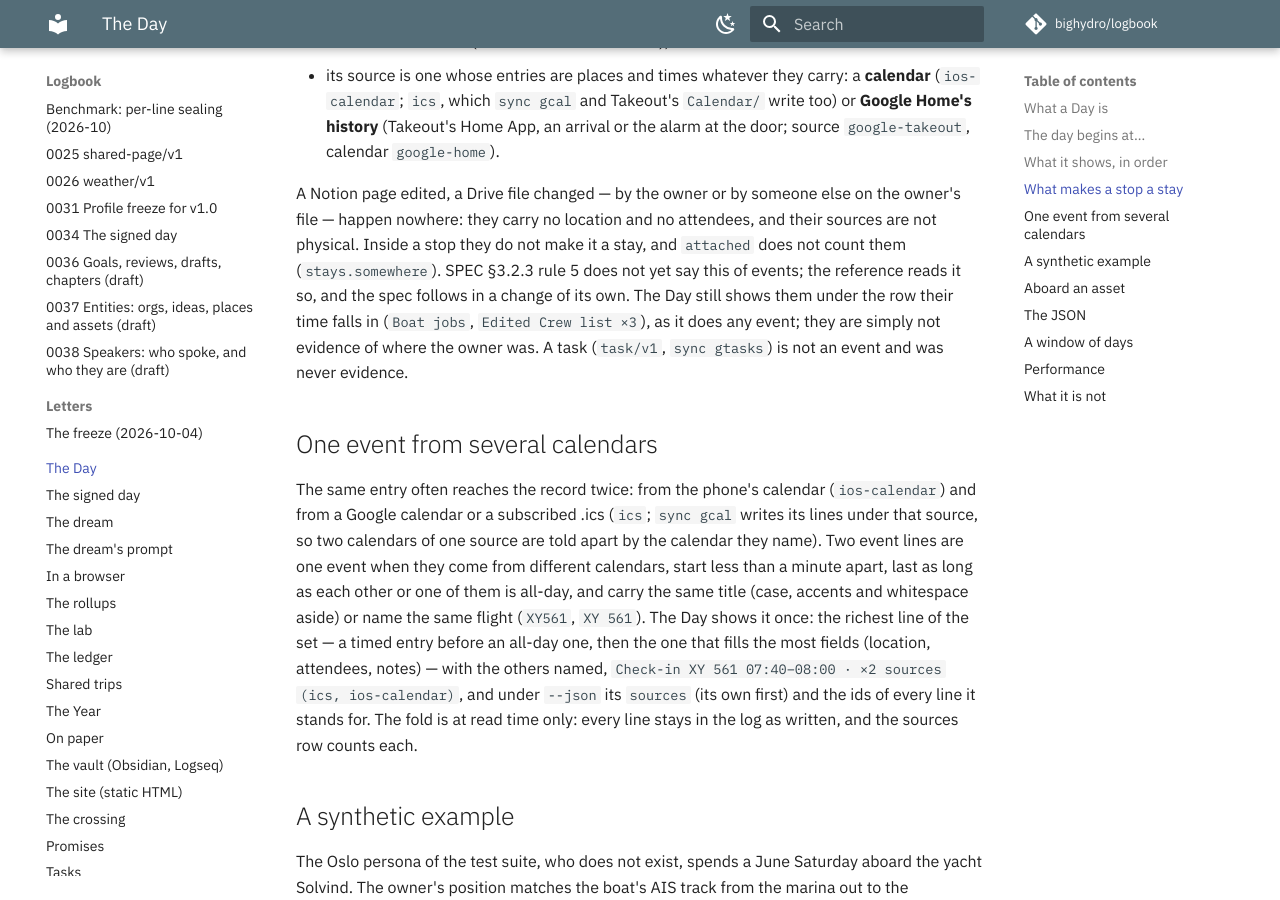
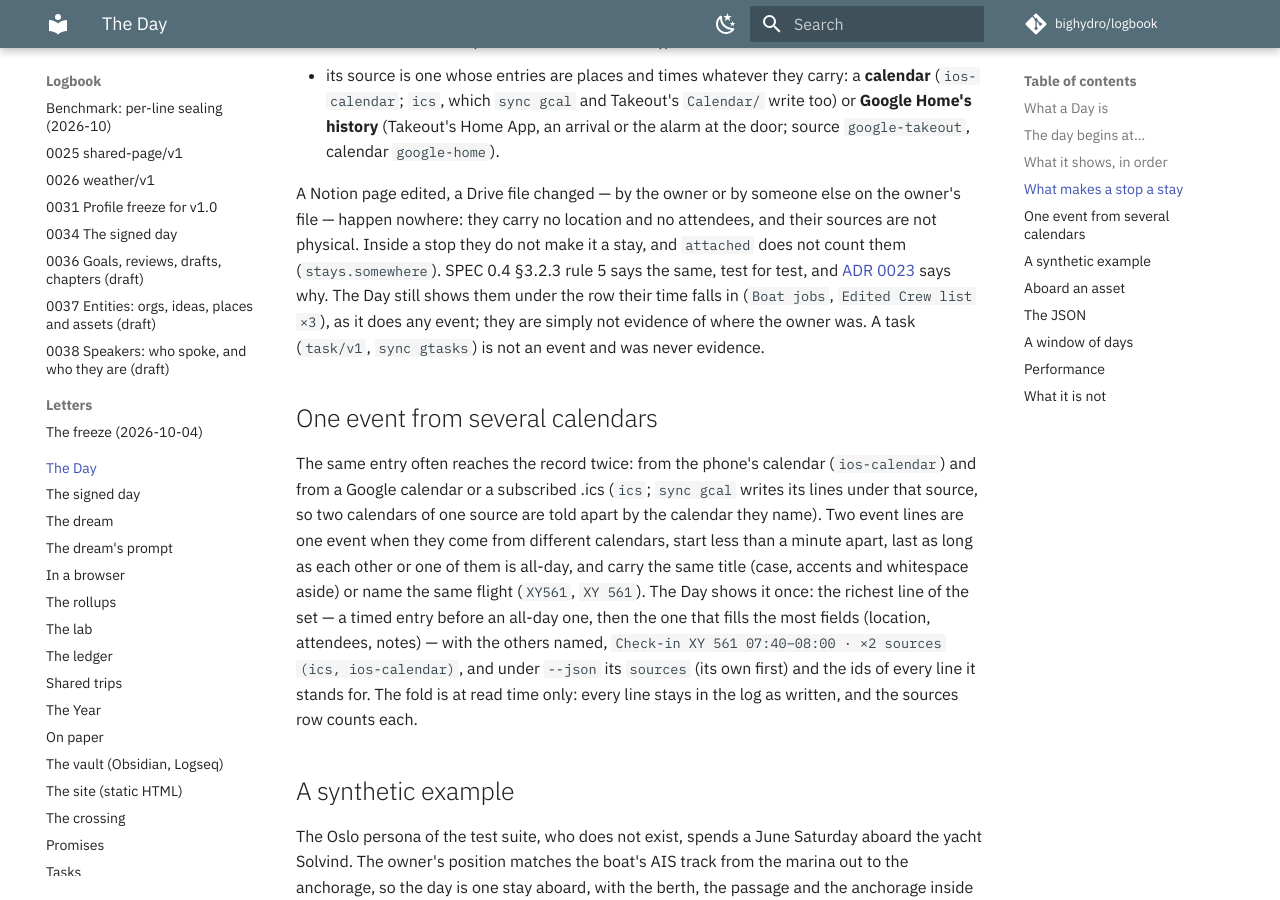
Before and after one commit to bighydro/logbook, an MkDocs documentation site: the page built from docs/day.md, in a window 1280 px wide and 900 px high, scrolled down 4231 px. Built offline with MkDocs 1.6.1 and Material for MkDocs 9.7.7, drawn with Linux system fonts in a browser that asks for light colours; comment, search, counter and statistics services are not loaded.

Commit message:
spec: 0.4 — digital events do not make a stay (ADR 0023)
#263 changed the reference so that an event promotes a stop to a stay
only when it happened somewhere (stays.somewhere); SPEC §3.2.3 rule 5
still promoted on every event. This brings the text to the reference.

- SPEC §3.2.3 rule 5 names presence evidence exactly, read from
  stays.EVIDENCE, stays.somewhere, CALENDARS and HOME_HISTORY: every
  transcript, note, call, message and photo, as before; an event only
  when its source is ios-calendar or ics, or it is google-takeout with
  calendar.id google-home, or it carries a location (not blank) or
  attendees (not empty). Any other event promotes nothing and is not
  counted in `attached`. The inputs of 3.2.3 point to the rule.
- SPEC goes to v0.4 and gains a version history. The format does not:
  a record still names logbook/0.3, and the top of the spec says the two
  numbers part from here on.
- ADR 0023, proposed: context, decision, alternatives, consequences.
- docs/day.md links the rule and the ADR; mkdocs nav names v0.4 (it
  said v0.2) and lists ADR 0023.
- changelog.d/spec-0.4-stay-rule.md under Changed.

No code, no change to conformance/: §6 needs no reader, every event in
conformance/ carries attendees or a location, and every event of the
seed-1 demo record is an ios-calendar entry.

Co-Authored-By: Claude Opus 5.5 <noreply@anthropic.com>
Claude-Session: https://claude.ai/code/session_01NZdNFU7xqtcBTJgVcLU9kr
Signed-off-by: bighydro <122497530+bighydro@users.noreply.github.com>

```diff
--- a/docs/day.md
+++ b/docs/day.md
@@ -169,9 +169,9 @@ An event counts only when it happened somewhere:
 
 A Notion page edited, a Drive file changed — by the owner or by someone else on the owner's file —
 happen nowhere: they carry no location and no attendees, and their sources are not physical. Inside a
-stop they do not make it a stay, and `attached` does not count them (`stays.somewhere`). SPEC §3.2.3
-rule 5 does not yet say this of events; the reference reads it so, and the spec follows in a change of
-its own. The Day still shows them under the row their time falls in (`Boat
+stop they do not make it a stay, and `attached` does not count them (`stays.somewhere`). SPEC 0.4
+§3.2.3 rule 5 says the same, test for test, and [ADR 0023](adr/0023-digital-events-do-not-make-a-stay.md)
+says why. The Day still shows them under the row their time falls in (`Boat
 jobs`, `Edited Crew list ×3`), as it does any event; they are simply not evidence of where the owner
 was. A task (`task/v1`, `sync gtasks`) is not an event and was never evidence.
 
--- a/mkdocs.yml
+++ b/mkdocs.yml
@@ -44,7 +44,7 @@ nav:
   - Your life in a folder: launch-post.md
   - Vision: VISION.md
   - Lore: LORE.md
-  - Specification v0.2: SPEC.md
+  - Specification v0.4: SPEC.md
   - Architecture: ARCHITECTURE.md
   - Migrating to 0.6: migration-0.6.md
   - How a line becomes a Day: line-to-day.md
@@ -76,6 +76,7 @@ nav:
       - "0020 Tiers 2–3 are sealed with age": adr/0020-tiers-2-3-sealed-with-age.md
       - "0021 journey/v1 is the written form": adr/0021-journey-is-the-written-form.md
       - "0022 The record's home": adr/0022-the-records-home.md
+      - "0023 Digital events do not make a stay": adr/0023-digital-events-do-not-make-a-stay.md
   - RFCs:
       # The RFCs live in the repository under rfcs/, not under docs/; the site links there.
       - About RFCs: https://github.com/bighydro/logbook/blob/main/rfcs/README.md
```
Also changed, not shown: SPEC.md (+11 -3 lines), changelog.d/spec-0.4-stay-rule.md (added, +8 -0 lines), docs/adr/0023-digital-events-do-not-make-a-stay.md (added, +26 -0 lines).
